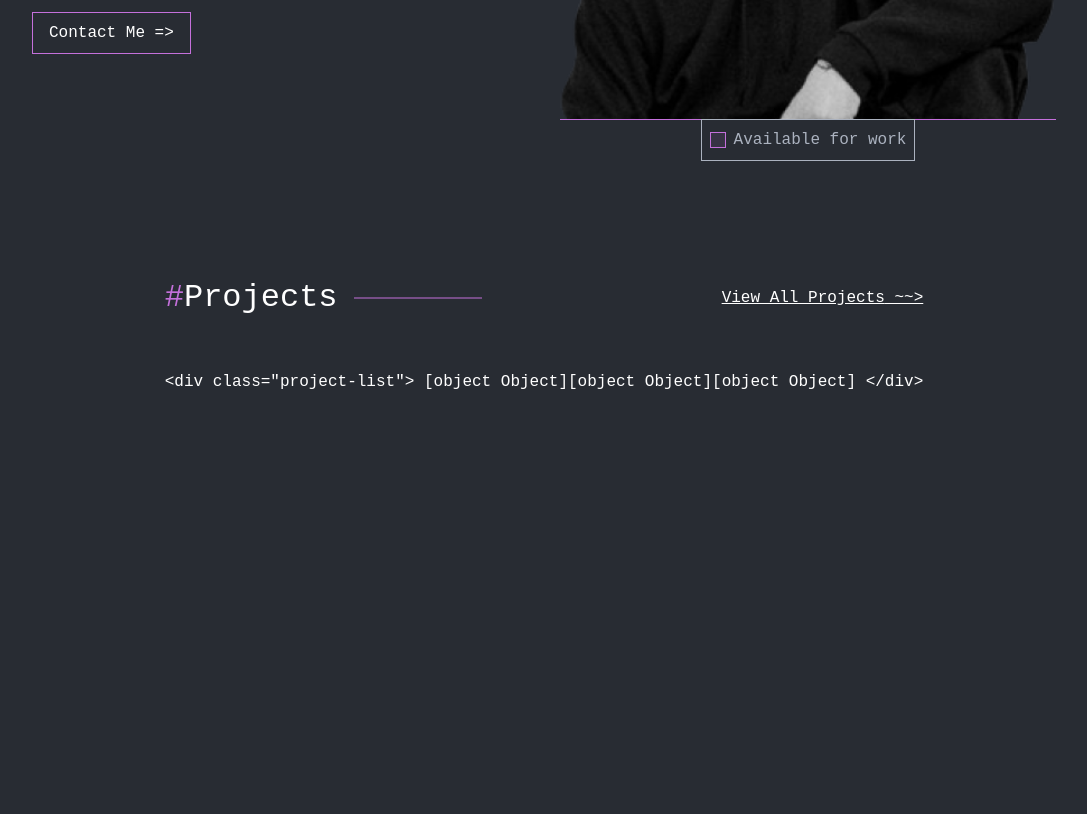
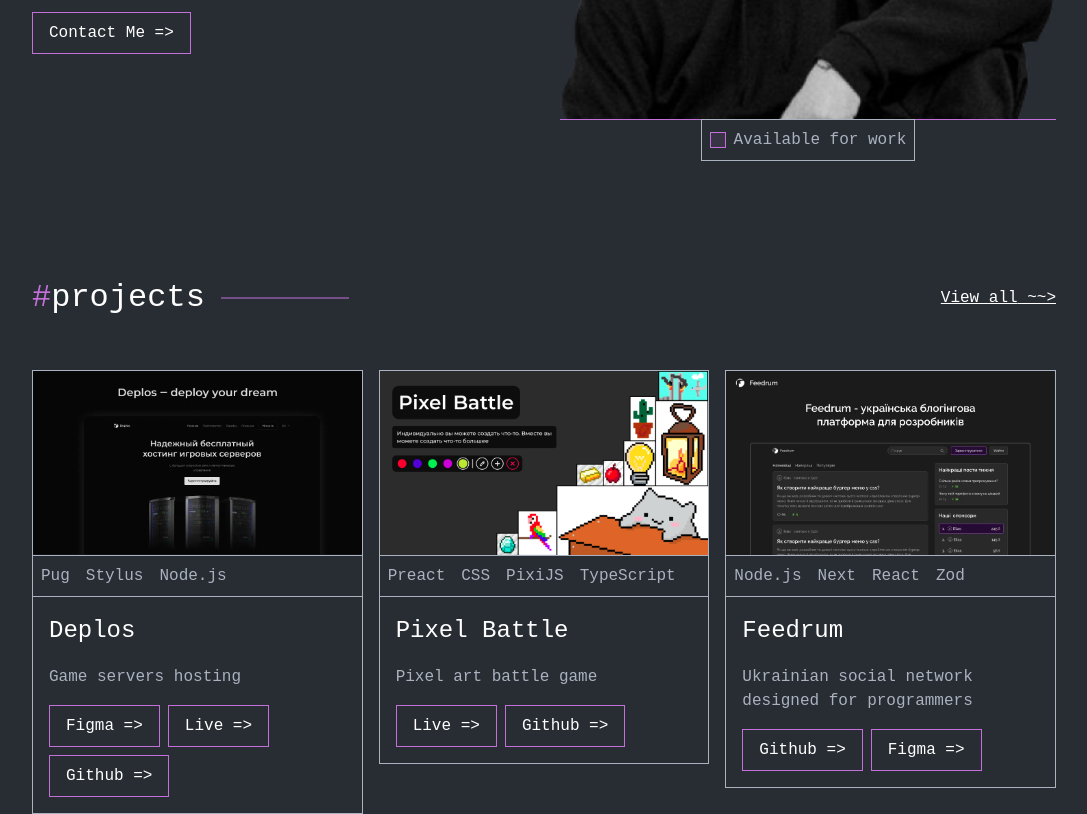
Before and after one commit to dipak-majumdar/portfolio, a React (Vite) app: page / in a window 1280 px wide. Shown: the part 417-1231 px from the top of the page, without its empty margins (96-1183 px from the left). Before the commit the page ends 811 px from the top, so only its background shows below. Built offline with nearby package versions, Linux system fonts and the light colour scheme; a web font is replaced by a local one.

Commit message:
projects section added

```diff
--- a/src/App.jsx
+++ b/src/App.jsx
@@ -18,7 +18,7 @@ function App() {
         <Header t={en} />
         <main className="container content">
           <Routes>
-            <Route path="/" element={<Home />} />
+            <Route path="/" element={<Home home={en.pages.home} projects={en.projects} />} />
             <Route path="/about" element={<About />} />
           </Routes>
         </main>
--- a/src/components/ProjectList.jsx
+++ b/src/components/ProjectList.jsx
@@ -1,18 +1,12 @@
 import Project from "./Project";
-import projects from "../consts/projects";
+import projectList from "../consts/projects";
 
-
-export default ({ title, filter = () => true, limit = projects.length }, t) => {
-    return /*html*/ `
-            ${title ? `<div> <h2 class="h2">${title}</h2>` : ""}
-            <div class="project-list">
-                ${projects
-                    .filter(filter)
-                    .slice(0, limit)
-                    .sort((a, b) => a.hasImage - b.hasImage)
-                    .map(({ id }) => <Project key={id} id={id} t={t} />)
-                    .join("")}
-            </div>
-        ${title ? "</div>" : ""}
-    `;
+export default function ProjectList({ t, limit = projectList.length, filter = () => true }) {
+    return (
+        <div className="project-list">
+            {projectList.filter(filter).slice(0, limit).sort((a, b) => a.hasImage - b.hasImage).map(({ id }) => (
+                <Project key={id} id={id} t={t} />
+            ))}
+        </div>
+    );
 };
--- a/src/components/Projects.jsx
+++ b/src/components/Projects.jsx
@@ -1,16 +1,16 @@
 import React from "react";
 import ProjectList from "./ProjectList";
 
-export default function Projects({ t, t2 }) {
+export default function Projects({ section, t, limit }) {
     return (
         <section className="projects">
             <div className="projects__header">
-                <h2 className="h2">{t.title}</h2>
+                <h2 className="h2">{section.title}</h2>
                 <a className="projects__link" href="/projects">
-                    {t.button} ~~&gt;
+                    {section.button} ~~&gt;
                 </a>
             </div>
-            <ProjectList limit={3} t={t2} />
+            <ProjectList limit={limit} t={t} />
         </section>
     );
 };
--- a/src/pages/Home.jsx
+++ b/src/pages/Home.jsx
@@ -4,22 +4,17 @@ import Hero from '../components/Hero';
 import Projects from '../components/Projects';
 
 
-function Home() {
+function Home({ home, projects }) {
+  console.log("home", home);
   const title = "Dipak Majumdar <br /> <span>Software Engineer</span>";
   const description = "I'm a software engineer with a passion for building web applications.";
   const button = "Contact Me";
   const status = "Available for work";
-  const t = {
-    title: "Projects",
-    button: "View All Projects"
-  };
-  const t2 = {
-    limit: 3
-  };
+
   return (
     <>
       <Hero title={title} description={description} button={button} status={status} />
-      <Projects t={t} t2={t2} />
+      <Projects section={home.projects} t={projects} limit={3} />
     </>
   )
 }
```
